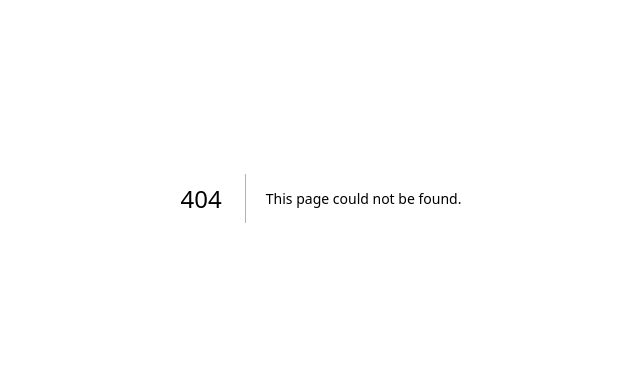
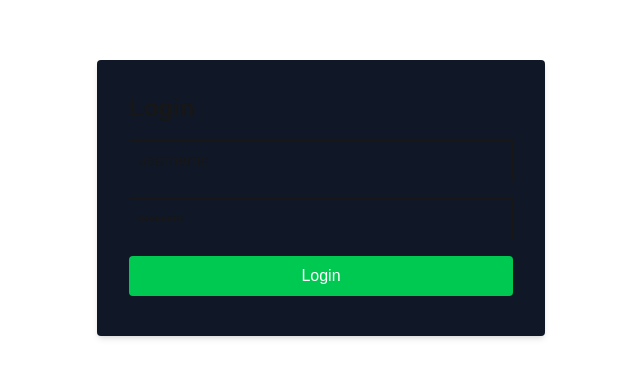
Before and after one commit to Xzm27/code-review-platform, a Next.js app in the folder frontend/: page /login in a window 1280 px wide. Before the commit this address had no page. Shown: the part 202-580 px from the top of the page, without its empty margins (319-959 px from the left). Built offline with nearby package versions, Linux system fonts and the light colour scheme.

Commit message:
Added dedicated login page and protect submit route

```diff
--- /dev/null
+++ b/frontend/app/login/page.tsx
@@ -0,0 +1,58 @@
+'use client';
+import React, { useState } from "react";
+import { useRouter } from "next/navigation";
+import { login } from "../lib/api";
+
+const LoginPage: React.FC = () => {
+  const [username, setUsername] = useState<string>("username");
+  const [password, setPassword] = useState<string>("password");
+  const [message, setMessage] = useState<string>("");
+
+  const router = useRouter();
+
+  const handleLogin = async () => {
+    try {
+      const { access } = await login(username, password);
+      localStorage.setItem("token", access);
+      setMessage("Login successful!");
+      router.push('/submit');
+    } catch (error) {
+      setMessage("Login failed.");
+    }
+  };
+
+  return (
+    <div className="min-h-screen flex items-center justify-center">
+      <div className="p-8 bg-gray-900 rounded shadow-md w-full max-w-md">
+        <h1 className="text-2xl font-bold mb-4">Login</h1>
+        <input
+          type="text"
+          value={username}
+          onChange={(e: React.ChangeEvent<HTMLInputElement>) =>
+            setUsername(e.target.value)
+          }
+          placeholder="Username"
+          className="border p-2 mb-4 w-full"
+        />
+        <input
+          type="password"
+          value={password}
+          onChange={(e: React.ChangeEvent<HTMLInputElement>) =>
+            setPassword(e.target.value)
+          }
+          placeholder="Password"
+          className="border p-2 mb-4 w-full"
+        />
+        <button
+          onClick={handleLogin}
+          className="bg-green-500 text-white px-4 py-2 rounded hover:bg-green-600 w-full"
+        >
+          Login
+        </button>
+        <p className="mt-2 text-red-500">{message}</p>
+      </div>
+    </div>
+  );
+};
+
+export default LoginPage;
--- a/frontend/app/submit/page.tsx
+++ b/frontend/app/submit/page.tsx
@@ -1,24 +1,23 @@
-"use client";
-import React, { useState } from "react";
+'use client';
+import React, { useState, useEffect } from "react";
+import { useRouter } from "next/navigation";
 import CodeEditor from "../components/codeEditor";
-import { login, SubmitCode } from "../lib/api";
+import { SubmitCode } from "../lib/api";
 
 const SubmitPage: React.FC = () => {
   const [code, setCode] = useState<string>("");
   const [language, setLanguage] = useState<string>("python");
   const [message, setMessage] = useState<string>("");
-  const [username, setUsername] = useState<string>("username"); // Hardcoded for testing
-  const [password, setPassword] = useState<string>("password"); // Hardcoded for testing
 
-  const handleLogin = async () => {
-    try {
-      const { access } = await login(username, password);
-      localStorage.setItem("token", access);
-      setMessage("Login successful!");
-    } catch (error) {
-      setMessage("Login failed.");
+  const router = useRouter();
+
+  useEffect(() => {
+    const token = localStorage.getItem("token");
+
+    if(!token){
+      router.push("/login")
     }
-  };
+  }, [router])
 
   const handleSubmit = async () => {
     const token = localStorage.getItem("token");
@@ -38,28 +37,6 @@ const SubmitPage: React.FC = () => {
   return (
     <div className="min-h-screen p-8">
       <h1 className="text-3xl font-bold mb-4">Submit Code</h1>
-      <div className="mb-4">
-        <input
-          type="text"
-          value={username}
-          onChange={(e) => setUsername(e.target.value)}
-          placeholder="Username"
-          className="border p-2 mr-2"
-        />
-        <input
-          type="password"
-          value={password}
-          onChange={(e) => setPassword(e.target.value)}
-          placeholder="Password"
-          className="border p-2 mr-2"
-        />
-        <button
-          onClick={handleLogin}
-          className="bg-green-500 text-white px-4 py-2 rounded hover:bg-green-600"
-        >
-          Login
-        </button>
-      </div>
       <div className="mb-4">
         <label className="mr-2">Language:</label>
         <select
```
